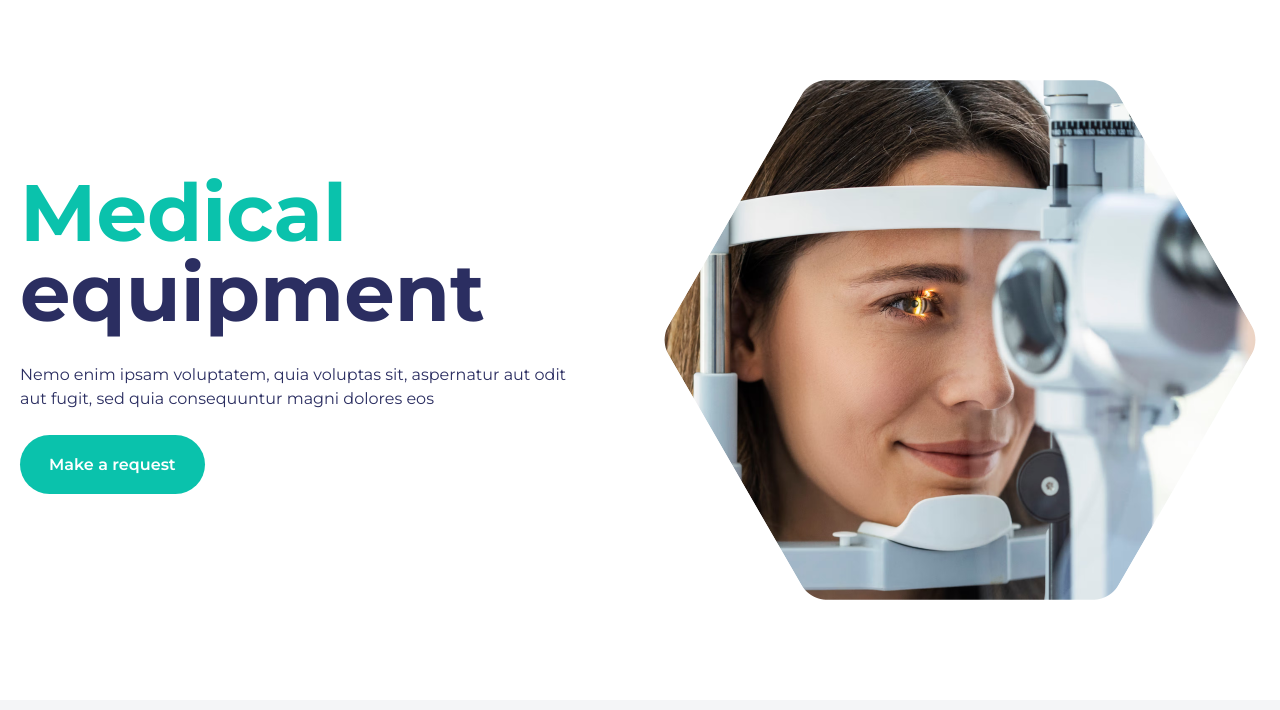
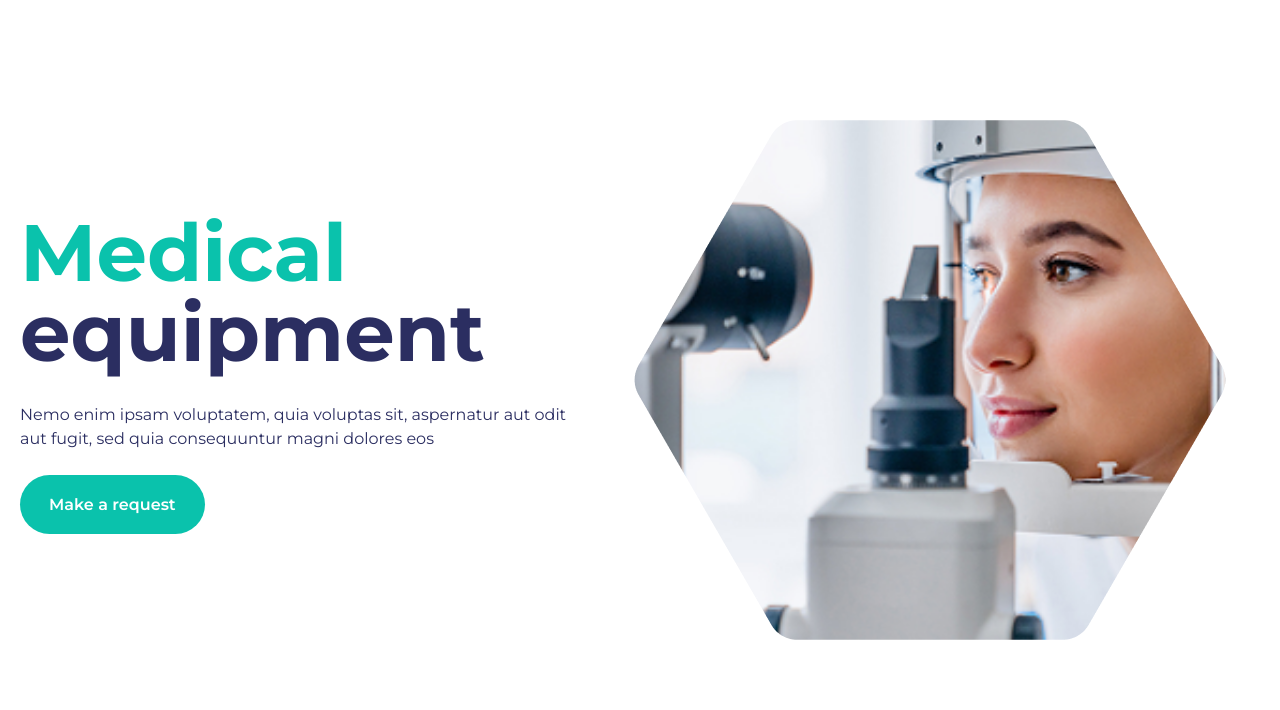
Before and after one commit to Ahmadjon0125/MDI, a plain HTML site: page index.html in a window 1280 px wide. Shown: the part 90-800 px from the top of the page. Drawn offline with nearby package versions, Linux system fonts and the light colour scheme.

Commit message:
MDI hexagon fixed

```diff
--- a/css/main.css
+++ b/css/main.css
@@ -171,15 +171,7 @@ body {
   animation: scaleIn 0.3s ease;
 }
 
-/* .modalBox h2 {
-  font-size: 32px;
-  margin-bottom: 25px;
-  font-weight: 700;
-}
 
-.modalBox h2 span {
-  color: #00a7a7;
-} */
 
 /* Forma */
 .modalForm input,
@@ -247,70 +239,3 @@ body {
 .modalForm ::placeholder {
   color: #2b2e61;
 }
-
-/* hexagon */
-/*
-.hex {
-  width: 600px;
-  height: 520px;
-  clip-path: polygon(25% 0%, 75% 0%, 100% 50%, 75% 100%, 25% 100%, 0% 50%);
-  overflow: hidden;
-  border-radius: 30px;
-
-}
-
-.hex img {
-  width: 100%;
-  height: 100%;
-  object-fit: cover;
-} */
-
-/* .hex {
-  width: 600px;
-  height: 520px;
-  clip-path: polygon(25% 0%, 75% 0%, 100% 50%, 75% 100%, 25% 100%, 0% 50%);
-  overflow: hidden;
-}
-
-.inner {
-  width: 100%;
-  height: 100%;
-  background-image: url('your-image.jpg');
-  background-size: cover;
-  background-position: center;
-  border-radius: 130px; /* ➜ ICHKI QISMGA radius BERILDI */
-/* } */
-
-.hexagon {
-  width: 80vw;           /* kenglik ekran kengligiga moslashadi */
-  max-width: 600px;      /* maksimal kenglik */
-  aspect-ratio: 6 / 5.2; /* height / width = 520/600 ≈ 5.2/6 */
-
-  /* Rasm */
-
-  background-size: cover;
-  background-position: center;
-
-  /* Hexagon shakli */
-  -webkit-clip-path: polygon(
-    25% 0%,
-    75% 0%,
-    100% 50%,
-    75% 100%,
-    25% 100%,
-    0% 50%
-  );
-  clip-path: polygon(
-    25% 0%,
-    75% 0%,
-    100% 50%,
-    75% 100%,
-    25% 100%,
-    0% 50%
-  );
-
-  /* ➜ YUMALOQLIK berish */
-  mask:
-    radial-gradient(circle 100%, #000 100%, transparent 100%)
-      0 0 / 33.3% 50% repeat;
-}
--- a/index.html
+++ b/index.html
@@ -103,7 +103,28 @@
                 >Make a request</a
               >
             </div>
-             <div class="hexagon bg-[url(../img/heroBg.png)]"></div>
+<div class="relative w-[80vw] max-w-[600px] aspect-square mx-auto">
+    <!-- Asosiy rasm -->
+    <img
+        src="./img/product1.jpg"
+        alt=""
+        class="w-full h-full object-cover"
+    >
+
+    <!-- Qolip PNG (ustidan to‘liq yopiladi) -->
+    <div
+        class="absolute inset-0 bg-center bg-no-repeat bg-cover pointer-events-none"
+        style="background-image: url('./img/qolip.png');"
+    ></div>
+</div>
+
+
+
+
+
+
+
+
 
           </div>
         </div>
@@ -133,7 +154,7 @@
                   <img
                     src="./img/product1.jpg"
                     alt="Oftalmologik uskunalar"
-                    class="w-full h-full transition-all duration-300 ease object-cover"
+                    class="w-full h-full transition-all duration-800 ease object-cover"
                   />
                 </div>
 
@@ -694,7 +715,7 @@
                   <div class="text-right">
                     <button
                       type="submit"
-                      class="inline-block px-8 py-4 bg-white text-[#0AC2AC] font-bold text-lg rounded-[50px] hover:opacity-90 transition duration-200 shadow-md"
+                      class="inline-block px-[40px] py-[15px] bg-white text-[#0AC2AC] font-semibold text-lg rounded-[50px] hover:bg-transparent hover:text-white transition duration-200  border-2 border-white"
                     >
                       Send
                     </button>
```
Also changed, not shown: img/qolip.png (added).
